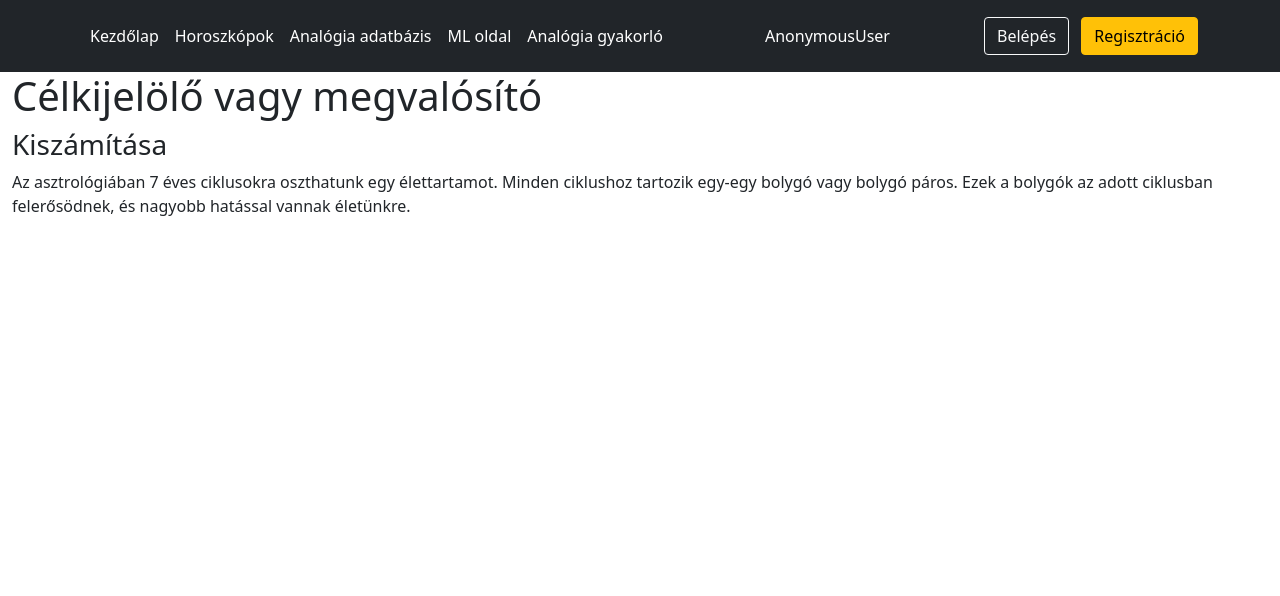
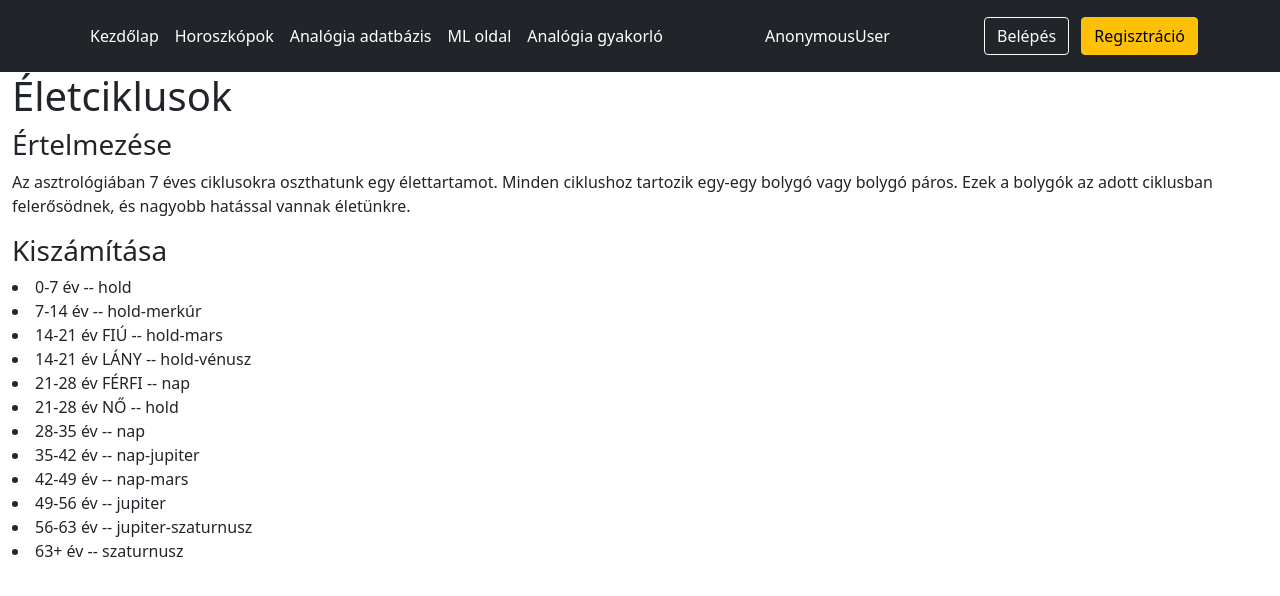
Before and after one commit to molnaredom/asztro, a Django app: page /fogalmak/eletciklusok/ in a window 1280 px wide. Shown: the top 596 px of the page. Run offline with Django 3.2, Linux system fonts and the light colour scheme; some libraries are stand-ins or nearby versions.

Commit message:
UPDATE: elemzési szempontok leírásának frissítsése

```diff
--- a/weboldal/base/horoszkop_elemzes/alap_elemzesek.py
+++ b/weboldal/base/horoszkop_elemzes/alap_elemzesek.py
@@ -117,9 +117,7 @@ def serult_e_nap(bolygok, adatok):
     kiemelt_sotet_hazak = [4,8,12]
 
     nap = bolygok[0]
-    # print(nap)
     neme = adatok.neme
-    # print(neme, int(nap["hazszam"]["haz"].nevID))
 
     if neme == "férfi" and int(nap["hazszam"]["haz"].nevID) in kiemelt_sotet_hazak:
         return "- nap"
--- a/weboldal/base/templates/fogalmak_leirasai/eletciklusok.html
+++ b/weboldal/base/templates/fogalmak_leirasai/eletciklusok.html
@@ -1,12 +1,27 @@
 {% extends 'base.html' %}
 {% block content %}
-<h1>Célkijelölő vagy megvalósító</h1>
+    <h1>Életciklusok</h1>
 
-<h3>Kiszámítása</h3>
+    <h3>Értelmezése</h3>
+    <p>
+        Az asztrológiában 7 éves ciklusokra oszthatunk egy élettartamot.
+        Minden ciklushoz tartozik egy-egy bolygó vagy bolygó páros.
+        Ezek a bolygók az adott ciklusban felerősödnek, és nagyobb hatással vannak életünkre.
+    </p>
+    <h3>Kiszámítása</h3>
 
-<p>
-    Az asztrológiában 7 éves ciklusokra oszthatunk egy élettartamot.
-    Minden ciklushoz tartozik egy-egy bolygó vagy bolygó páros.
-    Ezek a bolygók az adott ciklusban felerősödnek, és nagyobb hatással vannak életünkre.
-</p>
+    <table>
+        <li>0-7 év -- hold</li>
+        <li>7-14 év -- hold-merkúr</li>
+        <li>14-21 év FIÚ -- hold-mars</li>
+        <li>14-21 év LÁNY -- hold-vénusz</li>
+        <li>21-28 év FÉRFI -- nap </li>
+        <li>21-28 év NŐ -- hold </li>
+        <li>28-35 év -- nap</li>
+        <li>35-42 év -- nap-jupiter</li>
+        <li>42-49 év -- nap-mars</li>
+        <li>49-56 év -- jupiter</li>
+        <li>56-63 év -- jupiter-szaturnusz</li>
+        <li>63+ év -- szaturnusz</li>
+    </table>
 {% endblock content %}
--- a/weboldal/templates/base.html
+++ b/weboldal/templates/base.html
@@ -56,6 +56,9 @@
                 <li><a href="{% url 'analogia_adatbazis' %}" class="nav-link px-2 text-white">Analógia adatbázis</a></li>
                 <li><a href="{% url 'ml_fooldal' %}" class="nav-link px-2 text-white">ML oldal</a></li>
                 <li><a href="/gyakorlo" class="nav-link px-2 text-white">Analógia gyakorló</a></li>
+                {% if request.user.is_superuser %}
+                    <li><a href="{% url 'admin_panel' %}" class="nav-link px-2 text-white">Admin</a></li>
+                {% endif %}
             </ul>
 
             <ul class="nav col-12 col-lg-auto me-lg-auto mb-2 justify-content-center mb-md-0">
```
Also changed, not shown: weboldal/base/templates/fogalmak_leirasai/anareta.html (+8 -0 lines), weboldal/base/templates/fogalmak_leirasai/hazak_urai.html (+6 -1 lines), weboldal/base/templates/fogalmak_leirasai/serulte_nap_hold.html (+20 -1 lines).
